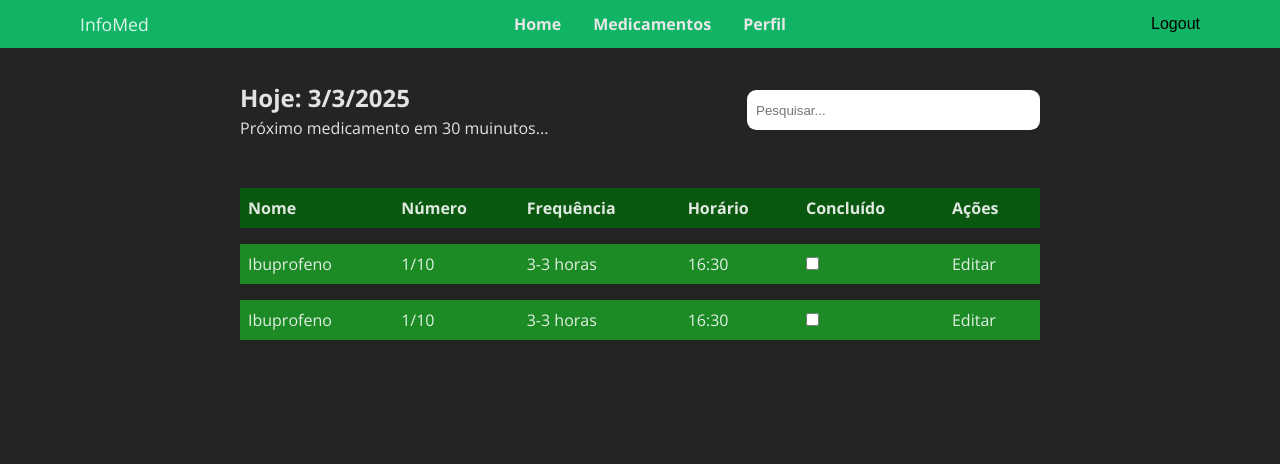
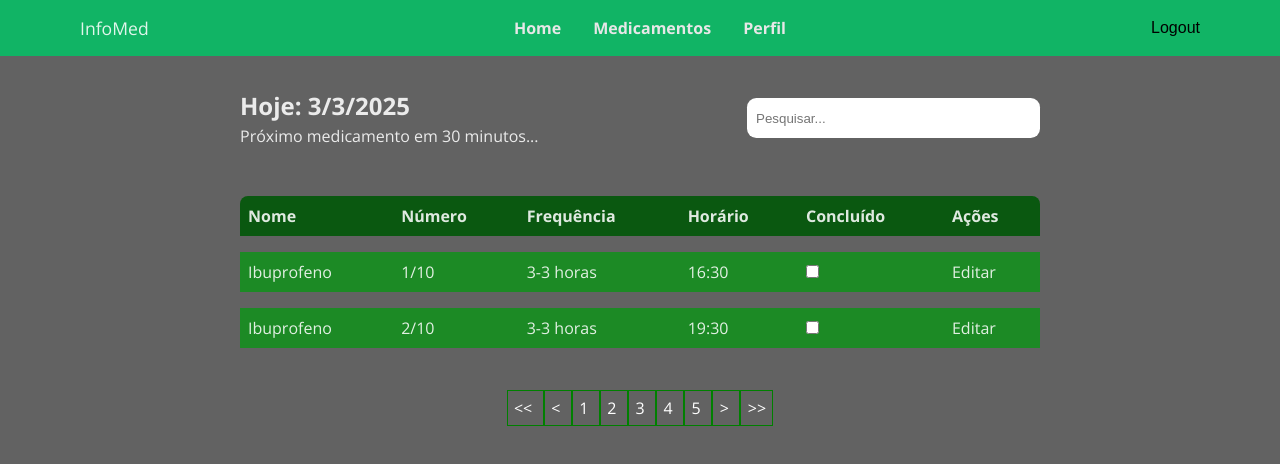
Before and after one commit to cristian-eds/infomed-front, a React (Vite) app: page /login in a window 1280 px wide. Both pictures are taken after typing "name@example.com", "Sample123" into the empty fields and a click on the input "Enter". Shown: the top 464 px of the page. Built offline with nearby package versions, Linux system fonts and the light colour scheme.

Commit message:
Pagination to Medicine table

```diff
--- a/src/components/Navbar/Navbar.module.css
+++ b/src/components/Navbar/Navbar.module.css
@@ -4,7 +4,7 @@
     justify-content: space-between;
     align-items: center;
     background-color: rgb(17, 180, 101);
-    height: 3em;
+    height: 3.5em;
     padding: .5em 5em;
 }
 
--- /dev/null
+++ b/src/components/Pagination/Pagination.jsx
@@ -0,0 +1,23 @@
+import React from 'react'
+
+import styles from './Pagination.module.css'
+
+const Pagination = () => {
+  return (
+    <footer className={styles.pagination}>
+        <ul>
+            <li> <a href="#">&lt;&lt;</a>  </li>
+            <li> <a href="#">&lt;</a>  </li>
+            <li> <a href="#">1</a>  </li>
+            <li> <a href="#">2</a> </li>
+            <li> <a href="#">3</a> </li>
+            <li> <a href="#">4</a> </li>
+            <li> <a href="#">5</a> </li>
+            <li> <a href="#">&gt;</a>  </li>
+            <li> <a href="#">&gt;&gt;</a>  </li>
+        </ul>
+    </footer>
+  )
+}
+
+export default Pagination
--- /dev/null
+++ b/src/components/Pagination/Pagination.module.css
@@ -0,0 +1,25 @@
+.pagination {
+    margin: 0 auto;
+    width: 100%;
+    text-align: center;
+}
+
+.pagination ul {
+    display: inline-block;
+}
+
+.pagination ul li {
+    display: inline;
+    border: 1px solid green;
+    padding: .4em;
+    color: white;
+    cursor: pointer;
+}
+
+.pagination ul li:hover {
+    background-color: rgb(28, 28, 28);
+}
+
+.pagination ul li a{
+    color: white;
+}
--- a/src/index.css
+++ b/src/index.css
@@ -5,7 +5,7 @@
 
   color-scheme: light dark;
   color: rgba(255, 255, 255, 0.87);
-  background-color: #242424;
+  background-color: #363636c7;
 
   font-synthesis: none;
   text-rendering: optimizeLegibility;
@@ -19,6 +19,10 @@
   box-sizing: border-box;
 }
 
+li {
+  list-style: none;
+}
+
 input {
   border: none;
 }
--- a/src/pages/Home/Home.jsx
+++ b/src/pages/Home/Home.jsx
@@ -4,11 +4,11 @@ import Navbar from '../../components/Navbar/Navbar'
 import styles from './Home.module.css'
 
 import { FaSearch } from "react-icons/fa";
+import Pagination from '../../components/Pagination/Pagination';
 
 const Home = ({ logout }) => {
 
   const date = new Date();
-
 
   return (
     <div>
@@ -17,12 +17,12 @@ const Home = ({ logout }) => {
         <header className={styles.header}>
           <div>
             <h2>Hoje: {date && date.toLocaleDateString()}</h2>
-            <p>Próximo medicamento em 30 muinutos...</p>
+            <p>Próximo medicamento em 30 minutos...</p>
           </div>
-          <div className={styles.search_input}>
+          <form className={styles.search_input}>
             <input type="text" placeholder='Pesquisar...' />
-            <FaSearch className={styles.search_input__icon} />
-          </div>
+            <FaSearch className={styles.search_input__icon} onClick={() => alert("clicou")}/>
+          </form>
         </header>
         <div className={styles.container_table}>
           <table className={styles.table}>
@@ -47,15 +47,16 @@ const Home = ({ logout }) => {
               </tr>
               <tr>
                 <td>Ibuprofeno</td>
-                <td>1/10</td>
+                <td>2/10</td>
                 <td>3-3 horas</td>
-                <td>16:30</td>
+                <td>19:30</td>
                 <td> <input type="checkbox" name="" id="" /> </td>
                 <td>Editar</td>
               </tr>
             </tbody>
           </table>
         </div>
+        <Pagination/>
       </main>
     </div>
   )
--- a/src/pages/Home/Home.module.css
+++ b/src/pages/Home/Home.module.css
@@ -39,6 +39,15 @@
 .table {
     width: 100%;
     border-spacing: 0 1em;
+}
+
+.table thead tr th:first-child {
+    border-top-left-radius: .5em;
+}
+
+
+.table thead tr th:last-child {
+    border-top-right-radius: .5em;
 }
 
 .table th, td {
```
